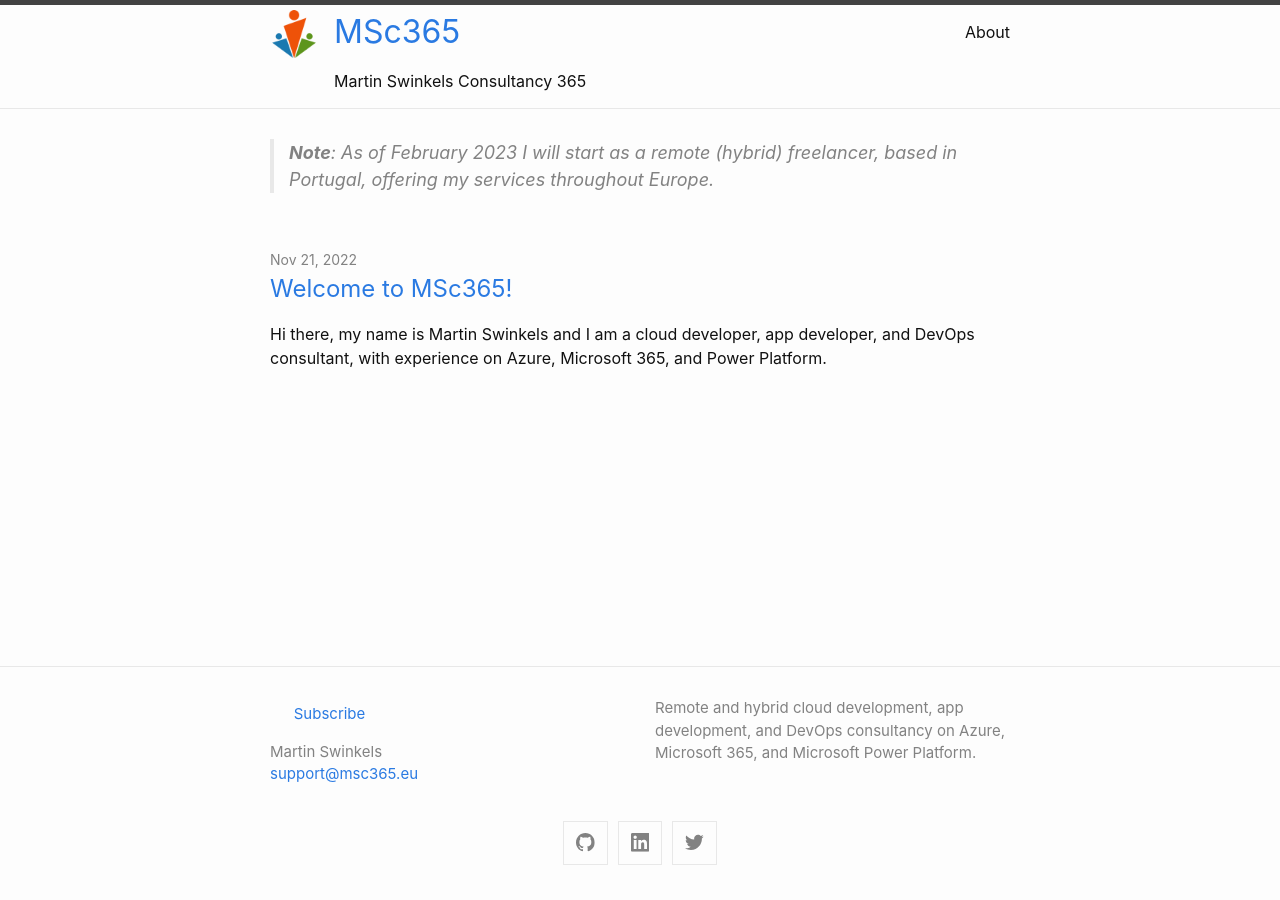
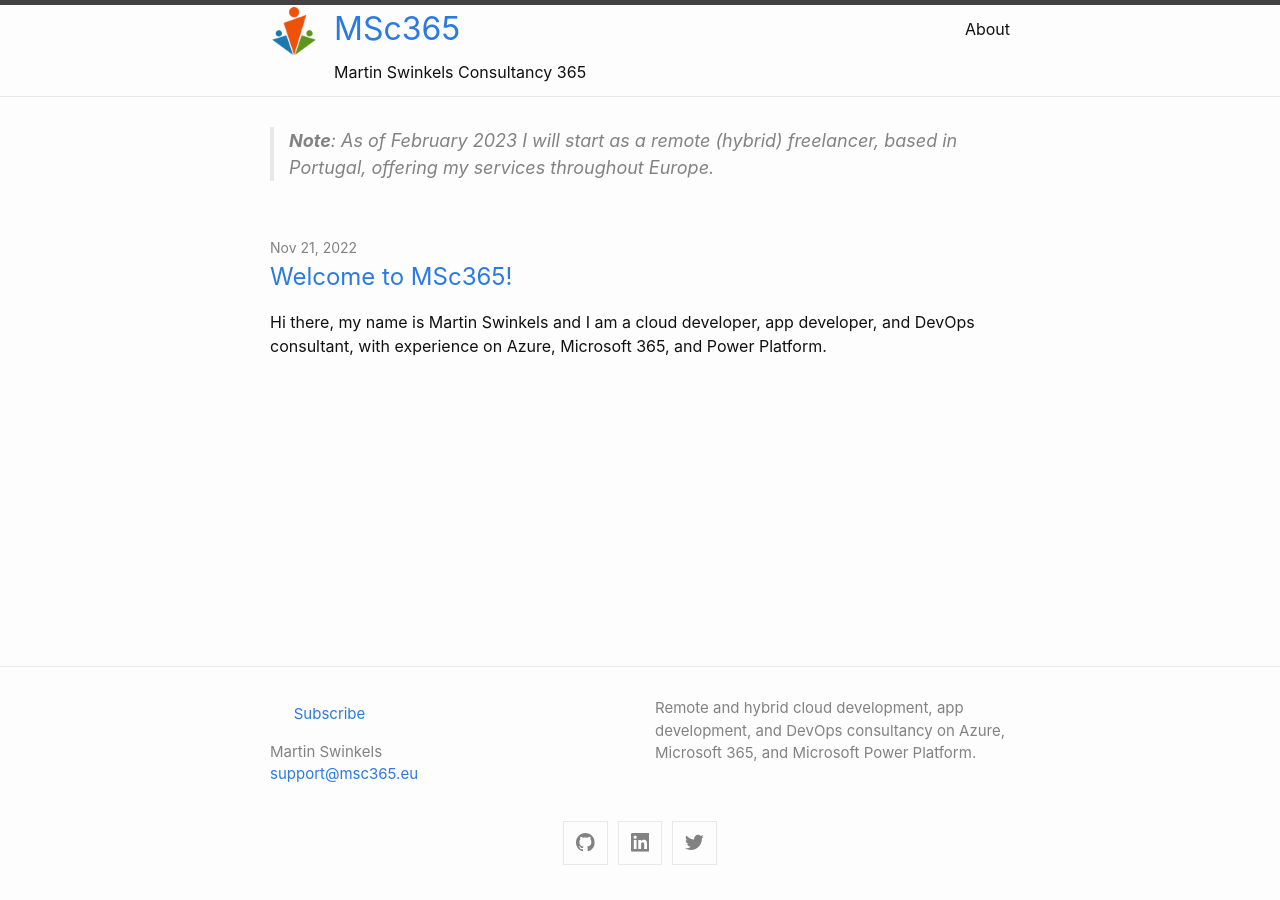
Before and after one commit to msc365/msc365.github.io, a Jekyll site: the page built from index.md, in a window 1280 px wide. Built offline with Jekyll 4.4.1, drawn with Linux system fonts in a browser that asks for light colours.

Commit message:
Update custom-styles-scss

```diff
--- a/_sass/minima/custom-styles.scss
+++ b/_sass/minima/custom-styles.scss
@@ -1,32 +1,25 @@
 // Placeholder to allow defining custom styles that override everything else.
 // (Use `_sass/minima/custom-variables.scss` to override variable defaults)
 
-// Nicolas Gallagher's micro clearfix hack
-// http://nicolasgallagher.com/micro-clearfix-hack/
+%clearfix:before,
+%clearfix:after {
+    content: " ";
+    display: table;
+}
 
-// .clearfix:before,
-// .clearfix:after {
-//     content: " ";
-//     display: table;
-// }
+%clearfix:after {
+    clear: both;
+}
 
-// .clearfix:after {
-//     clear: both;
-// }
+.site-header {
+    // border-top: 5px solid $border-color-03;
+    // border-bottom: 1px solid $border-color-01;
+    // min-height: $spacing-unit * 1.865;
+    line-height: $base-line-height * $base-font-size * 2;
 
-// .masthead
-
-// .wrapper-masthead {
-//     margin-bottom: 16px;
-//   }
-
-// .masthead {
-//     padding: 8px 0;
-
-//     @include mobile {
-//         text-align: center;
-//     }
-// }
+    // Positioning context for the mobile navigation icon
+    // position: relative;
+}
 
 .site-logo {
     float: left;
```
